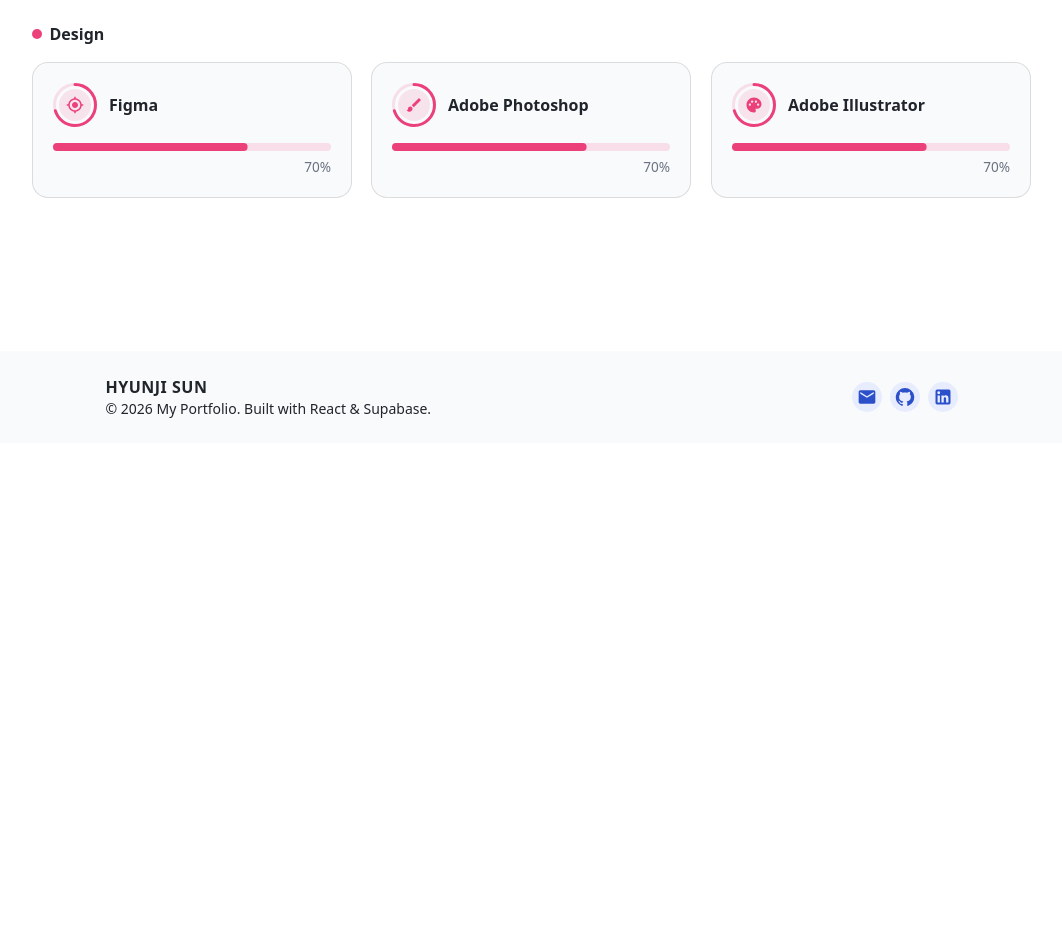
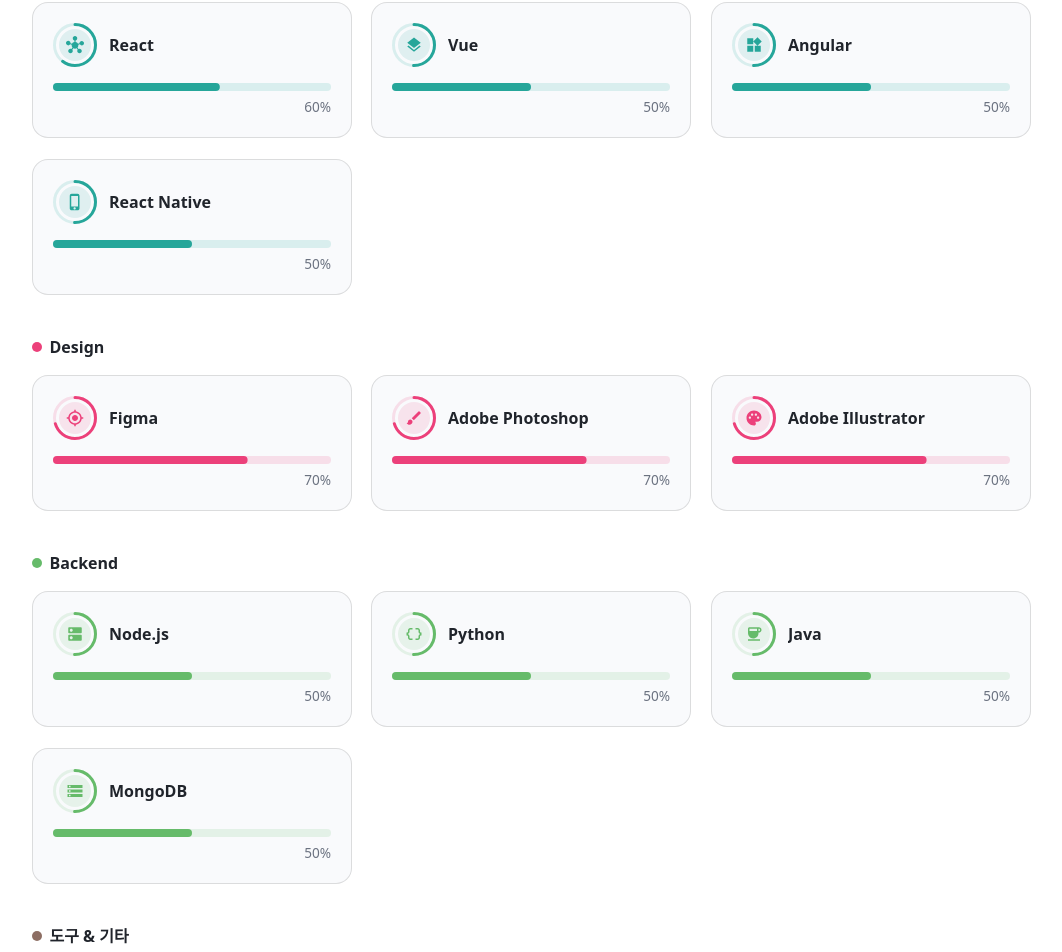
Before and after one commit to hyunj77/my-portfolio, a React (Vite) app: page /#/about in a window 1280 px wide. Shown: the part 1395-2347 px from the top of the page, without its empty margins (101-1163 px from the left). Before the commit the page ends 1838 px from the top, so only its background shows below. Built offline with nearby package versions, Linux system fonts and the light colour scheme; no server answers; a web font is replaced by a local one.

Commit message:
About Me Skills에 TypeScript/Vue/Angular/React Native/Node.js/Python/Java/MongoDB/Git 추가
모두 숙련도 50%로 설정하고 기존 카테고리(Frontend/Framework/Backend/도구 & 기타)에 배치.

```diff
--- a/src/data/skillsData.js
+++ b/src/data/skillsData.js
@@ -55,6 +55,78 @@
     category: 'Design',
     description: '벡터 기반 일러스트 및 그래픽 디자인 툴',
   },
+  {
+    id: 8,
+    icon: 'typescript',
+    name: 'TypeScript',
+    level: 50,
+    category: 'Frontend',
+    description: '정적 타입을 지원하는 자바스크립트 상위 언어',
+  },
+  {
+    id: 9,
+    icon: 'vue',
+    name: 'Vue',
+    level: 50,
+    category: 'Framework',
+    description: '가볍고 배우기 쉬운 프로그레시브 자바스크립트 프레임워크',
+  },
+  {
+    id: 10,
+    icon: 'angular',
+    name: 'Angular',
+    level: 50,
+    category: 'Framework',
+    description: '대규모 애플리케이션에 적합한 자바스크립트 프레임워크',
+  },
+  {
+    id: 11,
+    icon: 'react-native',
+    name: 'React Native',
+    level: 50,
+    category: 'Framework',
+    description: 'React 기반으로 모바일 앱을 만드는 프레임워크',
+  },
+  {
+    id: 12,
+    icon: 'node',
+    name: 'Node.js',
+    level: 50,
+    category: 'Backend',
+    description: '자바스크립트로 서버를 구축하는 런타임 환경',
+  },
+  {
+    id: 13,
+    icon: 'python',
+    name: 'Python',
+    level: 50,
+    category: 'Backend',
+    description: '문법이 간결하고 다양한 분야에 활용되는 프로그래밍 언어',
+  },
+  {
+    id: 14,
+    icon: 'java',
+    name: 'Java',
+    level: 50,
+    category: 'Backend',
+    description: '객체 지향 기반의 범용 프로그래밍 언어',
+  },
+  {
+    id: 15,
+    icon: 'mongodb',
+    name: 'MongoDB',
+    level: 50,
+    category: 'Backend',
+    description: '문서 기반의 NoSQL 데이터베이스',
+  },
+  {
+    id: 16,
+    icon: 'git',
+    name: 'Git',
+    level: 50,
+    category: '도구 & 기타',
+    description: '소스 코드 버전 관리를 위한 분산 버전 관리 시스템',
+  },
 ]
 
 export const DEFAULT_SKILL_COLOR = '#3d5afe'
```
